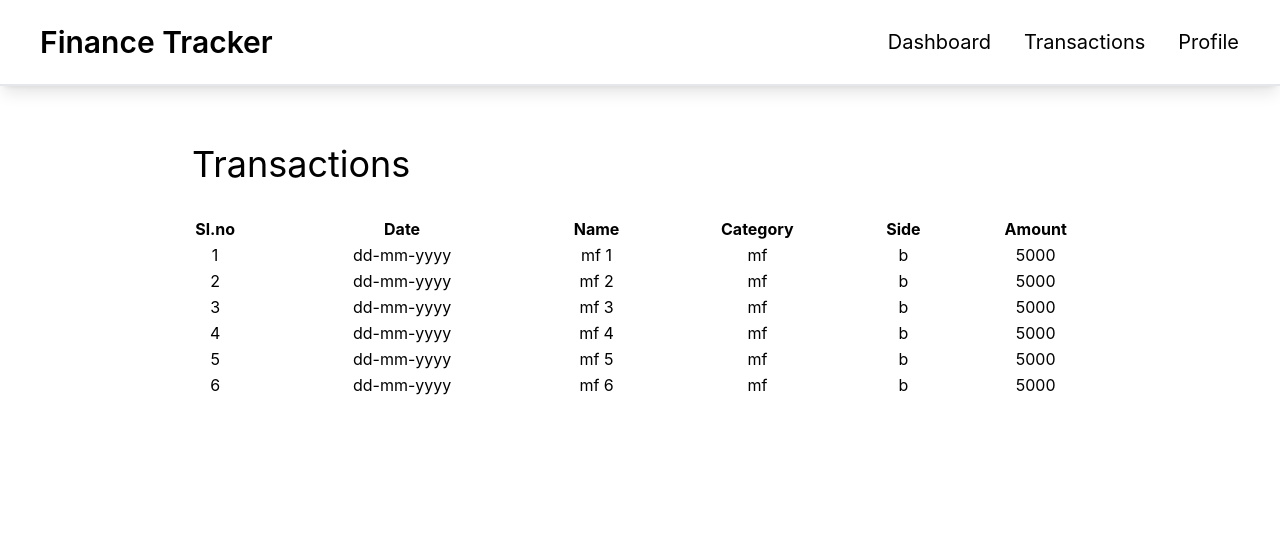
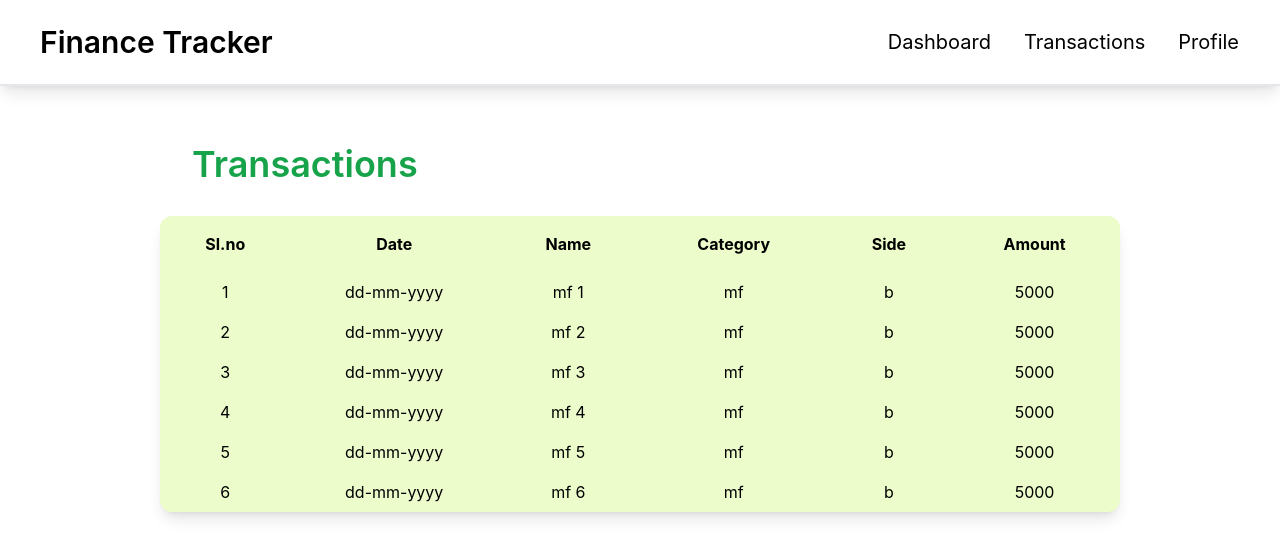
Before and after one commit to alchemist-coders/finance-tracker, a Next.js app: page /transactions in a window 1280 px wide. Shown: the top 558 px of the page. Built offline with nearby package versions, Linux system fonts and the light colour scheme.

Commit message:
Update theme

```diff
--- a/pages/dashboard.jsx
+++ b/pages/dashboard.jsx
@@ -7,8 +7,8 @@ const dashboard = () => {
     <>
       <Navbar />
 
-      <main className=" bg-slate-200 w-3/4 mx-auto my-4 mt-28 rounded-lg py-1">
-        <p className="m-8 text-2xl">Total Investments: 22k</p>
+      <main className=" w-3/4 mx-auto my-4 mt-28 rounded-lg py-1">
+        <p className="m-8 text-2xl font-semibold">Total Investments: 22k</p>
 
         <section className="flex justify-around items-center">
           <div className=" bg-blue-500 hover:text-white hover:bg-blue-700 text-white active:bg-blue-400 flex flex-col items-center border-2 border-gray-300 rounded-xl shadow-lg cursor-pointer hover:shadow-2xl scale-100 hover:scale-105 w-1/5 px-8 py-4 gap-2 font-medium transition">
@@ -16,12 +16,12 @@ const dashboard = () => {
             <p className="text-2xl">20k</p>
           </div>
 
-          <div  className=" bg-green-500 hover:text-white hover:bg-green-600 text-white active:bg-green-400 flex flex-col items-center border-2 border-gray-300 rounded-xl shadow-lg cursor-pointer hover:shadow-2xl scale-100 hover:scale-105 w-1/5 px-8 py-4 gap-2 font-medium transition">
+          <div className=" bg-green-500 hover:text-white hover:bg-green-600 text-white active:bg-green-400 flex flex-col items-center border-2 border-gray-300 rounded-xl shadow-lg cursor-pointer hover:shadow-2xl scale-100 hover:scale-105 w-1/5 px-8 py-4 gap-2 font-medium transition">
             <h3>Stocks</h3>
             <p className="text-2xl">2k</p>
           </div>
 
-          <div className=" bg-purple-800 hover:text-white hover:bg-purple-900 text-white active:bg-purple-600 flex flex-col items-center border-2 border-gray-300 rounded-xl shadow-lg cursor-pointer hover:shadow-2xl scale-100 hover:scale-105 w-1/5 px-8 py-4 gap-2 font-medium transition">
+          <div className=" bg-purple-700 hover:text-white hover:bg-purple-900 text-white active:bg-purple-600 flex flex-col items-center border-2 border-gray-300 rounded-xl shadow-lg cursor-pointer hover:shadow-2xl scale-100 hover:scale-105 w-1/5 px-8 py-4 gap-2 font-medium transition">
             <h3>Crypto</h3>
             <p className="text-2xl">-</p>
           </div>
@@ -32,8 +32,10 @@ const dashboard = () => {
           </div>
         </section>
 
-        <section className=" p-4 border border-black rounded-lg m-8 shadow-xl">
-          <h2 className="text-2xl  font-semibold text-blue-600 ">Mutual Funds</h2>
+        <section className=" p-4 border border-transparent hover:border-blue-600 rounded-lg m-8 shadow-xl transition-all duration-300">
+          <h2 className="text-2xl  font-semibold text-blue-600 ">
+            Mutual Funds
+          </h2>
 
           <table className="w-full text-center my-4">
             <thead>
@@ -61,7 +63,7 @@ const dashboard = () => {
           </table>
         </section>
 
-        <section className=" p-4 border border-black rounded-lg m-8 shadow-xl">
+        <section className=" p-4 border border-transparent hover:border-green-600 rounded-lg m-8 shadow-xl transition-all duration-300">
           <h2 className="text-2xl font-semibold text-green-600">Stocks</h2>
 
           <table className="w-full text-center my-4">
@@ -84,15 +86,15 @@ const dashboard = () => {
           </table>
         </section>
 
-        <section className=" p-4 border border-black rounded-lg m-8 shadow-xl">
+        <section className=" p-4 border border-transparent hover:border-purple-700 rounded-lg m-8 shadow-xl transition-all duration-300">
           <h2 className="text-2xl font-semibold text-purple-700">Crypto</h2>
 
           <p className="my-4">Nothing's invested till now</p>
         </section>
 
-        <section className="p-4 border border-black rounded-lg m-8 shadow-xl">
+        <section className="p-4 border border-transparent hover:border-amber-600 rounded-lg m-8 shadow-xl transition-all duration-300">
           <h2 className="text-2xl font-semibold text-amber-600">Gold</h2>
-           <p className="my-4">Nothing's invested till now</p>
+          <p className="my-4">Nothing's invested till now</p>
         </section>
       </main>
     </>
--- a/pages/transactions.jsx
+++ b/pages/transactions.jsx
@@ -6,67 +6,67 @@ const transactions = () => {
     <>
       <Navbar />
       <main className="w-3/4 mx-auto my-8 mt-36">
-        <h1 className="m-8 text-4xl">Transactions</h1>
+        <h1 className=" text-green-600 font-semibold m-8 text-4xl">Transactions</h1>
         <section>
-          <table className="w-full text-center my-4">
+          <table className="bg-lime-100 rounded-xl shadow-lg w-full  text-center">
             <thead>
               <tr>
-                <th>Sl.no</th>
-                <th>Date</th>
-                <th>Name</th>
-                <th>Category</th>
-                <th>Side</th>
-                <th>Amount</th>
+                <th className="p-4">Sl.no</th>
+                <th className="p-4">Date</th>
+                <th className="p-4">Name</th>
+                <th className="p-4">Category</th>
+                <th className="p-4">Side</th>
+                <th className="p-4">Amount</th>
               </tr>
             </thead>
             <tbody>
               <tr>
-                <td>1</td>
-                <td>dd-mm-yyyy</td>
-                <td>mf 1</td>
-                <td>mf</td>
-                <td>b</td>
-                <td>5000</td>
+                <td className="p-2">1</td>
+                <td className="p-2">dd-mm-yyyy</td>
+                <td className="p-2">mf 1</td>
+                <td className="p-2">mf</td>
+                <td className="p-2">b</td>
+                <td className="p-2">5000</td>
               </tr>
               <tr>
-                <td>2</td>
-                <td>dd-mm-yyyy</td>
-                <td>mf 2</td>
-                <td>mf</td>
-                <td>b</td>
-                <td>5000</td>
+                <td className="p-2">2</td>
+                <td className="p-2">dd-mm-yyyy</td>
+                <td className="p-2">mf 2</td>
+                <td className="p-2">mf</td>
+                <td className="p-2">b</td>
+                <td className="p-2">5000</td>
               </tr>
               <tr>
-                <td>3</td>
-                <td>dd-mm-yyyy</td>
-                <td>mf 3</td>
-                <td>mf</td>
-                <td>b</td>
-                <td>5000</td>
+                <td className="p-2">3</td>
+                <td className="p-2">dd-mm-yyyy</td>
+                <td className="p-2">mf 3</td>
+                <td className="p-2">mf</td>
+                <td className="p-2">b</td>
+                <td className="p-2">5000</td>
               </tr>
               <tr>
-                <td>4</td>
-                <td>dd-mm-yyyy</td>
-                <td>mf 4</td>
-                <td>mf</td>
-                <td>b</td>
-                <td>5000</td>
+                <td className="p-2">4</td>
+                <td className="p-2">dd-mm-yyyy</td>
+                <td className="p-2">mf 4</td>
+                <td className="p-2">mf</td>
+                <td className="p-2">b</td>
+                <td className="p-2">5000</td>
               </tr>
               <tr>
-                <td>5</td>
-                <td>dd-mm-yyyy</td>
-                <td>mf 5</td>
-                <td>mf</td>
-                <td>b</td>
-                <td>5000</td>
+                <td className="p-2">5</td>
+                <td className="p-2">dd-mm-yyyy</td>
+                <td className="p-2">mf 5</td>
+                <td className="p-2">mf</td>
+                <td className="p-2">b</td>
+                <td className="p-2">5000</td>
               </tr>
               <tr>
-                <td>6</td>
-                <td>dd-mm-yyyy</td>
-                <td>mf 6</td>
-                <td>mf</td>
-                <td>b</td>
-                <td>5000</td>
+                <td className="p-2">6</td>
+                <td className="p-2">dd-mm-yyyy</td>
+                <td className="p-2">mf 6</td>
+                <td className="p-2">mf</td>
+                <td className="p-2">b</td>
+                <td className="p-2">5000</td>
               </tr>
             </tbody>
           </table>
```
